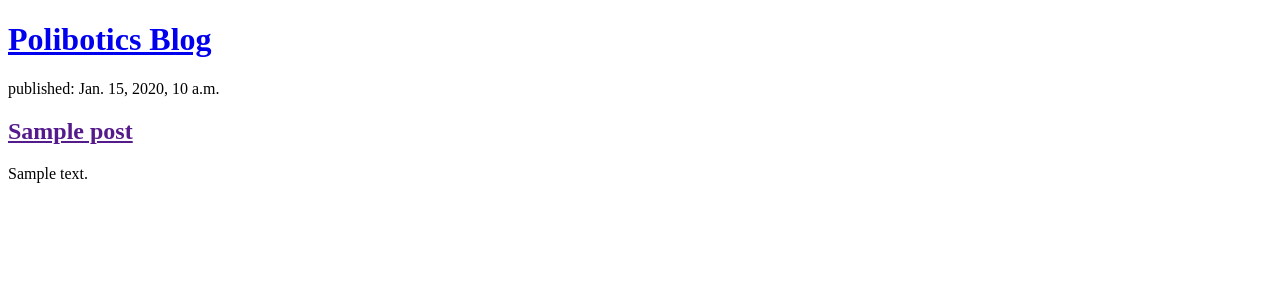
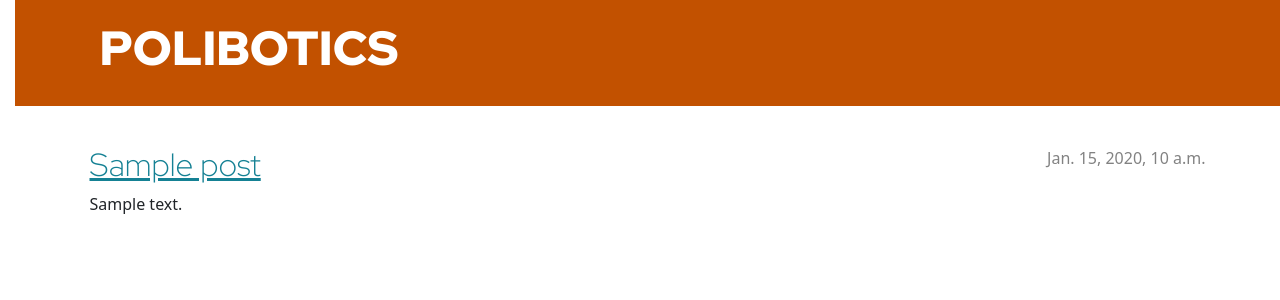
Before and after one commit to nick-lamb-01/polibotics-alpha-django, a Django app: page / in a window 1280 px wide. Shown: the top 300 px of the page. Run offline with Django 3.2, Linux system fonts and the light colour scheme; tables that the repository leaves empty hold one stand-in row (values such as "Sample post").

Commit message:
Started with styling & added post detail

```diff
--- /dev/null
+++ b/blog/static/css/blog.css
@@ -0,0 +1,84 @@
+h1 a, h2 a {
+    color: #158194;
+    font-family: 'Red Hat Display', sans-serif;
+}
+
+body {
+    padding-left: 15px;
+}
+
+.page-header {
+    background-color: #C25100;
+    margin-top: 0;
+    margin-bottom: 40px;
+    padding: 20px 20px 20px 40px;
+
+}
+
+.page-header h1,
+.page-header h1 a,
+.page-header h1 a:visited,
+.page-header h1 a:active {
+    color: #ffffff;
+    font-size: 36pt;
+    text-decoration: none;
+    font-weight:900;
+}
+
+
+h1,
+h2,
+h3,
+h4 {
+    font-family: 'Red Hat Display', sans-serif;
+}
+
+.date {
+    color: #828282
+}
+
+.save {
+    float: right;
+}
+
+.post-form textarea,
+.post-form input {
+    width: 100%;
+}
+
+.top-menu,
+.top-menu:hover,
+.top-menu:visited {
+    color: #ffffff;
+    float: right;
+    font-size: 26pt;
+    margin-right: 20px;
+
+}
+
+.post {
+    margin-bottom: 70px;
+}
+
+.post h2 a,
+.post h2 a:visted {
+    color: #000000;
+}
+
+.post > .date,
+.post > .actions {
+    float: right;
+}
+
+.btn-secondary,
+.btn-secondary:visited {
+    color: #C25100;
+    background: none;
+    border-color: #C25100;
+
+}
+
+.btn-secondary:hover {
+    color: #ffffff;
+    background-color:#C25100;
+}
--- /dev/null
+++ b/blog/templates/blog/base.html
@@ -0,0 +1,30 @@
+{% load static %}
+
+<!DOCTYPE html>
+<html>
+    <head>
+        <title>Polibotics</title>
+        <link href="https://cdn.jsdelivr.net/npm/bootstrap@5.1.3/dist/css/bootstrap.min.css" rel="stylesheet" integrity="sha384-1BmE4kWBq78iYhFldvKuhfTAU6auU8tT94WrHftjDbrCEXSU1oBoqyl2QvZ6jIW3" crossorigin="anonymous">
+        <link rel="stylesheet" href="{% static 'css/blog.css' %}">
+        <link rel="preconnect" href="https://fonts.googleapis.com">
+        <link rel="preconnect" href="https://fonts.gstatic.com" crossorigin>
+        <link href="https://fonts.googleapis.com/css2?family=Red+Hat+Display:wght@300;900&display=swap" rel="stylesheet">
+    </head>
+    <body>
+        <header class="page-header">
+            <div class="container">
+                <h1><a href="/">POLIBOTICS</a></h1>
+            </div>
+        </header>
+
+        <main class="container">
+            <div class="row">
+                <div class="col">
+                    {% block content %}
+
+                    {% endblock %}
+                </div>
+            </div>
+        </main>
+    </body>
+</html>
--- a/blog/templates/blog/post_list.html
+++ b/blog/templates/blog/post_list.html
@@ -1,20 +1,13 @@
-<!DOCTYPE html>
-<html>
-    <head>
-        <title>Polibotics</title>
-    </head>
-    <body>
-        <header>
-            <h1><a href="/">Polibotics Blog</a></h1>
-        </header>
+{% extends 'blog/base.html' %}
 
-        {% for post in posts %}
-            <article>
-                <time>published: {{ post.published_date }}</time>
-                <h2><a href="">{{ post.title }}</a></h2>
-                <p>{{ post.text|linebreaksbr }}</p>
-            </article>
-        {% endfor %}
-
-    </body>
-</html>
+{% block content %}
+    {% for post in posts %}
+        <article class="post">
+            <time class="date">
+                {{ post.published_date }}
+            </time>
+            <h2><a href="{% url 'post_detail' pk=post.pk %}">{{ post.title }}</a></h2>
+            <p>{{ post.text|linebreaksbr }}</p>
+        </article>
+    {% endfor %}
+{% endblock %}
--- a/blog/urls.py
+++ b/blog/urls.py
@@ -3,4 +3,5 @@ from . import views
 
 urlpatterns = [
     path('', views.post_list, name='post_list'),
+    path('post/<int:pk>', views.post_detail, name='post_detail'),
 ]
--- a/blog/views.py
+++ b/blog/views.py
@@ -1,4 +1,4 @@
-from django.shortcuts import render
+from django.shortcuts import render, get_object_or_404
 from django.utils import timezone
 from .models import Post
 
@@ -7,3 +7,8 @@ from .models import Post
 def post_list(request):
     posts = Post.objects.filter(published_date__lte=timezone.now()).order_by('published_date')
     return render(request, 'blog/post_list.html', {'posts': posts})
+
+
+def post_detail(request, pk):
+    post = get_object_or_404(Post, pk=pk)
+    return render(request, 'blog/post_detail.html', {'post': post})
```
Also changed, not shown: blog/templates/blog/post_detail.html (added, +13 -0 lines).
